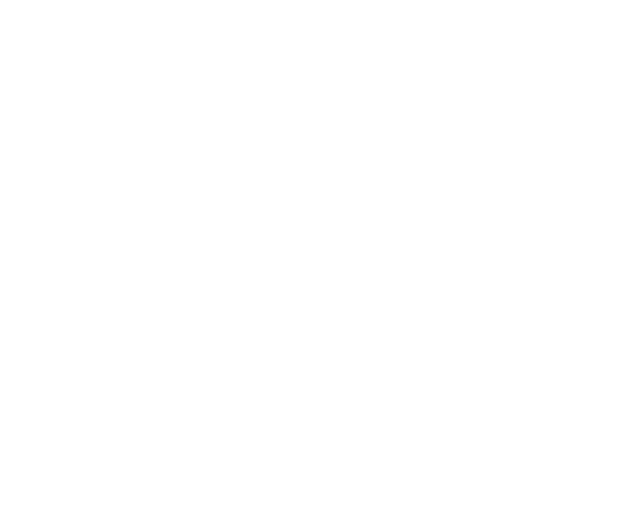
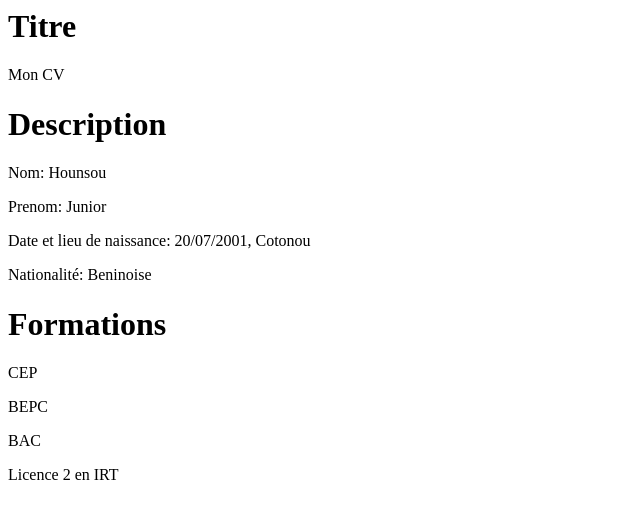
Before and after one commit to Hounsoujunior/-git-mon-cv, a plain HTML site: page index.html in a window 1280 px wide. Shown: the whole page, without its empty margins (0-640 px from the left). Drawn offline with Linux system fonts and the light colour scheme.

Commit message:
fusion de la branche formations

```diff
--- a/index.html
+++ b/index.html
@@ -7,6 +7,26 @@
     <link rel="stylesheet" href="style.css">
 </head>
 <body>
+    <div>
+        <h1>Titre</h1>
+        <p>Mon CV</p>
+    </div>
+    </div>
 
+    <h1>Description</h1>
+    <p>Nom: Hounsou</p>
+    <p>Prenom: Junior</p>
+    <p>Date et lieu de naissance: 20/07/2001, Cotonou</p>
+    <p>Nationalité: Beninoise</p>
+
+    </div>
+    <div>
+        <h1>Formations</h1>
+        <p>CEP</p>
+        <p>BEPC</p>
+        <p>BAC</p>
+        <p>Licence 2 en IRT</p>
+
+    </div>
 </body>
 </html>
```
